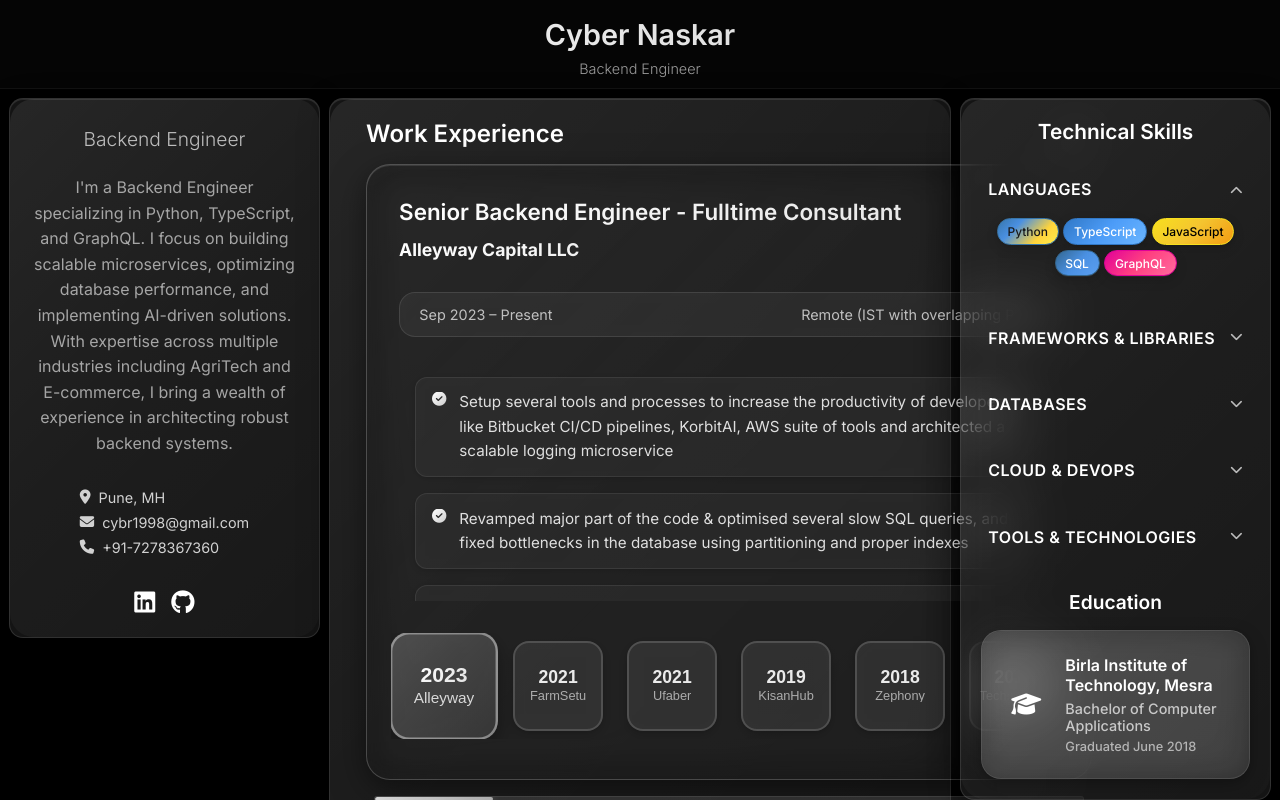
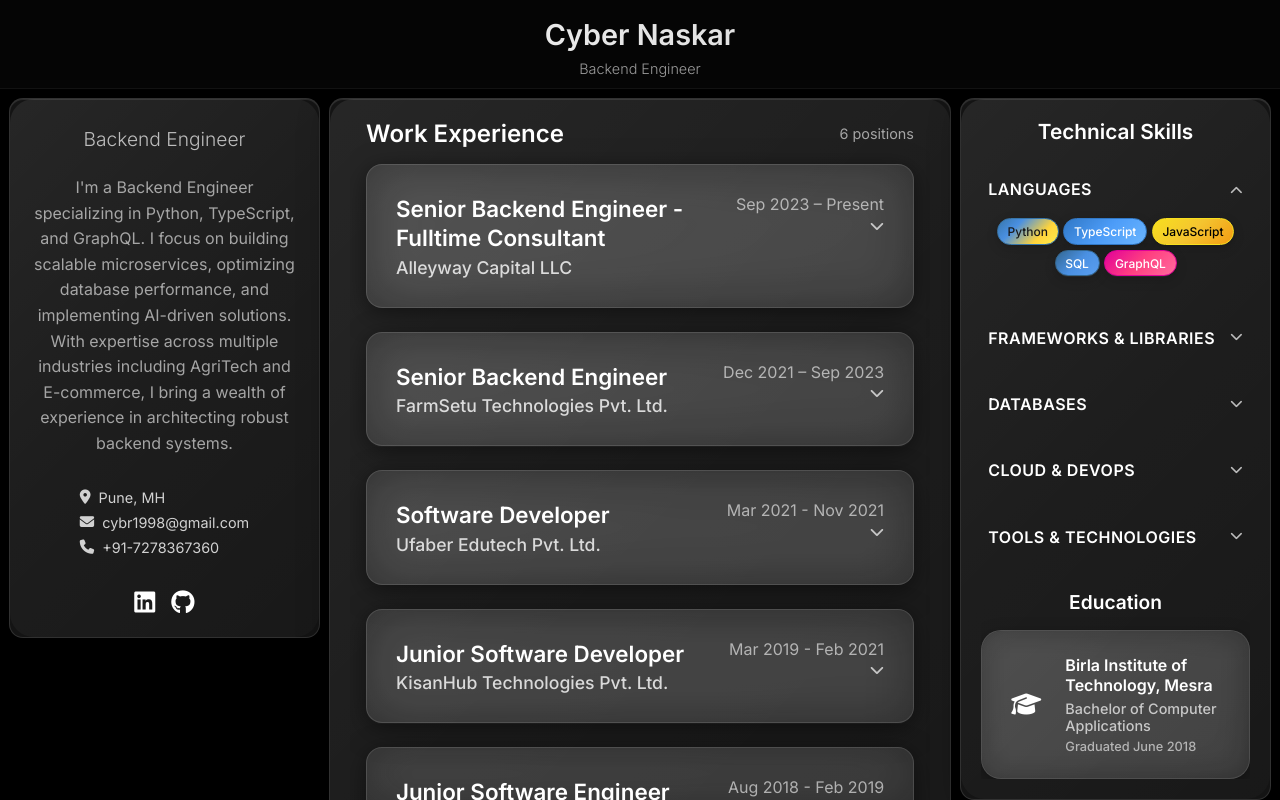
Before and after one commit to cyber1998/cyber1998.github.io, a Svelte app: page / in a window 1280 px wide. Built offline with nearby package versions, Linux system fonts and the light colour scheme.

Commit message:
Final design changes

```diff
--- a/src/App.svelte
+++ b/src/App.svelte
@@ -297,6 +297,7 @@
 		padding: clamp(0.5rem, 1.05vw, 0.56rem);
 		min-height: 0;
 		align-items: start;
+		overflow-x: hidden;
 	}
 
 	.section {
@@ -361,6 +362,7 @@
 		flex-direction: column;
 		height: 100%;
 		gap: 2rem;
+		overflow-x: hidden;
 	}
 
 	.skills-section h3 {
@@ -471,6 +473,9 @@
 			0 1px 4px rgba(0, 0, 0, 0.1);
 		position: relative;
 		overflow: hidden;
+		word-wrap: break-word;
+		hyphens: auto;
+		text-align: center;
 	}
 
 	.skill-tag::before {
@@ -1058,6 +1063,7 @@
 			width: 100%;
 			max-width: 100%;
 			box-sizing: border-box;
+			overflow-x: hidden;
 		}
 
 		.header {
--- a/src/components/Experience.svelte
+++ b/src/components/Experience.svelte
@@ -1,5 +1,6 @@
 <script>
 	let currentSlide = 0;
+	let expandedExperience = null; // For mobile expandable cards
 
 	const experiences = [
 		{
@@ -88,6 +89,10 @@
 		currentSlide = index;
 	}
 
+	function toggleExperience(index) {
+		expandedExperience = expandedExperience === index ? null : index;
+	}
+
 	// Extract years from experiences for timeline
 	$: timelineYears = experiences.map((exp, index) => {
 		const yearMatch = exp.duration.match(/(\d{4})/);
@@ -142,17 +147,13 @@
 	}
 </script>
 
-<div class="experience">
-	<div class="experience-header">
-		<h2>Work Experience</h2>
-		<div class="slide-counter">
-			<span class="current">{currentSlide + 1}</span>
-			<span class="separator">/</span>
-			<span class="total">{experiences.length}</span>
-		</div>
-	</div>
-
-	<div class="carousel">
+	<div class="experience">
+		<div class="experience-header">
+			<h2>Work Experience</h2>
+			<div class="experience-count">
+				<span class="total">{experiences.length} positions</span>
+			</div>
+		</div>	<div class="carousel">
 		<div class="slides-container">
 			<div class="slide active">
 				<div class="slide-content" id="experience-slide-{currentSlide}">
@@ -176,10 +177,10 @@
 						<div
 							class="timeline"
 							bind:this={timelineElement}
-							on:mousedown={handleMouseDown}
-							on:mousemove={handleMouseMove}
-							on:mouseup={handleMouseUp}
-							on:mouseleave={handleMouseLeave}
+							onmousedown={handleMouseDown}
+							onmousemove={handleMouseMove}
+							onmouseup={handleMouseUp}
+							onmouseleave={handleMouseLeave}
 							role="tablist"
 							aria-label="Work experience timeline"
 							tabindex="0"
@@ -188,7 +189,7 @@
 								<button
 									class="timeline-dot"
 									class:active={index === currentSlide}
-									on:click={() => handleTimelineClick(index)}
+									onclick={() => handleTimelineClick(index)}
 									data-year={yearData.year}
 									role="tab"
 									aria-selected={index === currentSlide}
@@ -211,6 +212,48 @@
 			<div class="progress-fill" style="width: {((currentSlide + 1) / experiences.length) * 100}%"></div>
 		</div>
 	</div>
+
+	<!-- Mobile Experience Layout -->
+	<div class="mobile-experience">
+		<div class="mobile-experience-list">
+			{#each experiences as exp, index}
+				<div class="mobile-experience-card" class:expanded={expandedExperience === index}>
+					<div
+						class="mobile-card-header"
+						onclick={() => toggleExperience(index)}
+						onkeydown={(e) => { if (e.key === 'Enter' || e.key === ' ') { e.preventDefault(); toggleExperience(index); } }}
+						role="button"
+						tabindex="0"
+						aria-expanded={expandedExperience === index}
+						aria-controls="mobile-content-{index}"
+					>
+						<div class="mobile-card-title">
+							<h3>{exp.title}</h3>
+							<span class="mobile-company">{exp.company}</span>
+						</div>
+						<div class="mobile-card-meta">
+							<span class="mobile-duration">{exp.duration}</span>
+							<i class="fas fa-chevron-down mobile-expand-icon" class:rotated={expandedExperience === index}></i>
+						</div>
+					</div>
+					<div class="mobile-card-content" class:open={expandedExperience === index} id="mobile-content-{index}">
+						<div class="mobile-location">
+							<i class="fas fa-map-marker-alt"></i>
+							<span>{exp.location}</span>
+						</div>
+						<div class="mobile-achievements">
+							{#each exp.achievements as achievement}
+								<div class="mobile-achievement-item">
+									<i class="fas fa-check-circle"></i>
+									<span>{achievement}</span>
+								</div>
+							{/each}
+						</div>
+					</div>
+				</div>
+			{/each}
+		</div>
+	</div>
 </div>
 
 <style lang="css">
@@ -222,6 +265,7 @@
 		max-width: 1200px;
 		margin: 0 auto;
 		padding: 0 1rem;
+		overflow-x: hidden;
 	}
 
 	.experience-header {
@@ -240,18 +284,12 @@
 		font-weight: 600;
 	}
 
-	.slide-counter {
+	.experience-count {
 		display: flex;
 		align-items: center;
-		gap: 0.3rem;
 		font-size: clamp(0.8rem, 2.5vw, 0.9rem);
 		color: rgba(255, 255, 255, 0.6);
 		flex-shrink: 0;
-	}
-
-	.current {
-		color: #ffffff;
-		font-weight: 600;
 	}
 
 	.carousel {
@@ -261,6 +299,7 @@
 		position: relative;
 		min-height: clamp(300px, 50vh, 500px);
 		margin: 0 -0.5rem;
+		overflow-x: hidden;
 	}
 
 	.slides-container {
@@ -269,6 +308,7 @@
 		margin: 0 0.5rem;
 		min-height: 200px;
 		max-width: 100%;
+		overflow-x: hidden;
 	}
 
 	.slide {
@@ -322,6 +362,7 @@
 		background: rgba(0, 0, 0, 0.06);
 		border-radius: clamp(12px, 3vw, 20px);
 		backdrop-filter: blur(8px);
+		overflow: hidden;
 	}
 
 	.slide-content h3 {
@@ -369,6 +410,7 @@
 	.achievements {
 		flex: 1;
 		overflow-y: auto;
+		overflow-x: hidden;
 		padding: 1rem clamp(0.5rem, 2vw, 1rem);
 		max-height: clamp(150px, 30vh, 300px);
 		padding-right: clamp(1rem, 3vw, 1.5rem);
@@ -391,6 +433,7 @@
 		position: relative;
 		word-wrap: break-word;
 		hyphens: auto;
+		overflow: hidden;
 		box-shadow:
 			0 2px 8px rgba(0, 0, 0, 0.1),
 			0 1px 4px rgba(0, 0, 0, 0.08);
@@ -414,6 +457,13 @@
 		-webkit-background-clip: text;
 		-webkit-text-fill-color: transparent;
 		background-clip: text;
+	}
+
+	.achievement-item span {
+		flex: 1;
+		word-wrap: break-word;
+		hyphens: auto;
+		overflow-wrap: break-word;
 	}
 
 	.progress-container {
@@ -767,4 +817,225 @@
 			padding: 0.7rem 0.9rem;
 		}
 	}
+
+	/* Mobile Experience Layout Styles */
+	.carousel,
+	.progress-container {
+		display: none;
+	}
+
+	.mobile-experience {
+		display: block;
+	}
+
+	.mobile-experience-list {
+		display: flex;
+		flex-direction: column;
+		gap: 1rem;
+	}
+
+	.mobile-experience-card {
+		background: rgba(255, 255, 255, 0.08);
+		backdrop-filter: blur(25px);
+		border: 1px solid rgba(255, 255, 255, 0.12);
+		border-radius: 16px;
+		overflow: hidden;
+		transition: all 0.3s ease;
+		box-shadow:
+			0 8px 32px rgba(0, 0, 0, 0.3),
+			0 2px 16px rgba(0, 0, 0, 0.2);
+	}
+
+	.mobile-experience-card:hover {
+		transform: translateY(-2px);
+		border-color: rgba(255, 255, 255, 0.18);
+		background: rgba(255, 255, 255, 0.12);
+	}
+
+	.mobile-card-header {
+		display: flex;
+		justify-content: space-between;
+		align-items: flex-start;
+		padding: 1.2rem;
+		cursor: pointer;
+		transition: background-color 0.2s ease;
+	}
+
+	.mobile-card-header:hover {
+		background-color: rgba(255, 255, 255, 0.05);
+	}
+
+	.mobile-card-title {
+		flex: 1;
+		min-width: 0;
+	}
+
+	.mobile-card-title h3 {
+		color: #ffffff;
+		margin: 0 0 0.3rem 0;
+		font-size: 1.1rem;
+		font-weight: 600;
+		line-height: 1.3;
+		word-wrap: break-word;
+		hyphens: auto;
+	}
+
+	.mobile-company {
+		color: rgba(255, 255, 255, 0.8);
+		font-size: 0.9rem;
+		font-weight: 500;
+	}
+
+	.mobile-card-meta {
+		display: flex;
+		flex-direction: column;
+		align-items: flex-end;
+		gap: 0.3rem;
+		flex-shrink: 0;
+	}
+
+	.mobile-duration {
+		color: rgba(255, 255, 255, 0.6);
+		font-size: 0.8rem;
+		font-weight: 400;
+	}
+
+	.mobile-expand-icon {
+		color: rgba(255, 255, 255, 0.7);
+		font-size: 0.9rem;
+		transition: transform 0.3s ease;
+	}
+
+	.mobile-expand-icon.rotated {
+		transform: rotate(180deg);
+	}
+
+	.mobile-card-content {
+		max-height: 0;
+		overflow: hidden;
+		transition: max-height 0.4s ease-in-out;
+		background: rgba(0, 0, 0, 0.05);
+	}
+
+	.mobile-card-content.open {
+		max-height: none;
+	}
+
+	.mobile-location {
+		display: flex;
+		align-items: center;
+		gap: 0.5rem;
+		padding: 1rem 1.2rem 0.5rem;
+		color: rgba(255, 255, 255, 0.7);
+		font-size: 0.85rem;
+	}
+
+	.mobile-location i {
+		color: #60a5fa;
+		font-size: 0.8rem;
+		flex-shrink: 0;
+	}
+
+	.mobile-achievements {
+		padding: 0.5rem 1.2rem 1rem;
+		display: flex;
+		flex-direction: column;
+		gap: 0.8rem;
+	}
+
+	.mobile-achievement-item {
+		display: flex;
+		align-items: flex-start;
+		gap: 0.6rem;
+		line-height: 1.5;
+		font-size: 0.85rem;
+		color: rgba(255, 255, 255, 0.8);
+	}
+
+	.mobile-achievement-item i {
+		color: #10b981;
+		font-size: 0.7rem;
+		margin-top: 0.2rem;
+		flex-shrink: 0;
+	}
+
+	.mobile-achievement-item span {
+		flex: 1;
+		word-wrap: break-word;
+		hyphens: auto;
+		overflow-wrap: break-word;
+	}
+
+	/* Responsive adjustments for larger screens */
+	@media (min-width: 768px) {
+		.mobile-card-title h3 {
+			font-size: 1.3rem;
+		}
+
+		.mobile-company {
+			font-size: 1rem;
+		}
+
+		.mobile-duration {
+			font-size: 0.9rem;
+		}
+
+		.mobile-location {
+			font-size: 0.9rem;
+		}
+
+		.mobile-achievement-item {
+			font-size: 0.9rem;
+		}
+
+		.mobile-card-header {
+			padding: 1.5rem;
+		}
+
+		.mobile-location {
+			padding: 1.2rem 1.5rem 0.5rem;
+		}
+
+		.mobile-achievements {
+			padding: 0.5rem 1.5rem 1.2rem;
+		}
+	}
+
+	@media (min-width: 1024px) {
+		.mobile-experience-list {
+			gap: 1.5rem;
+		}
+
+		.mobile-card-title h3 {
+			font-size: 1.4rem;
+		}
+
+		.mobile-company {
+			font-size: 1.1rem;
+		}
+
+		.mobile-duration {
+			font-size: 1rem;
+		}
+
+		.mobile-location {
+			font-size: 1rem;
+		}
+
+		.mobile-achievement-item {
+			font-size: 1rem;
+		}
+
+		.mobile-card-header {
+			padding: 1.8rem;
+		}
+
+		.mobile-location {
+			padding: 1.5rem 1.8rem 0.5rem;
+		}
+
+		.mobile-achievements {
+			padding: 0.5rem 1.8rem 1.5rem;
+		}
+	}
 </style>
```
